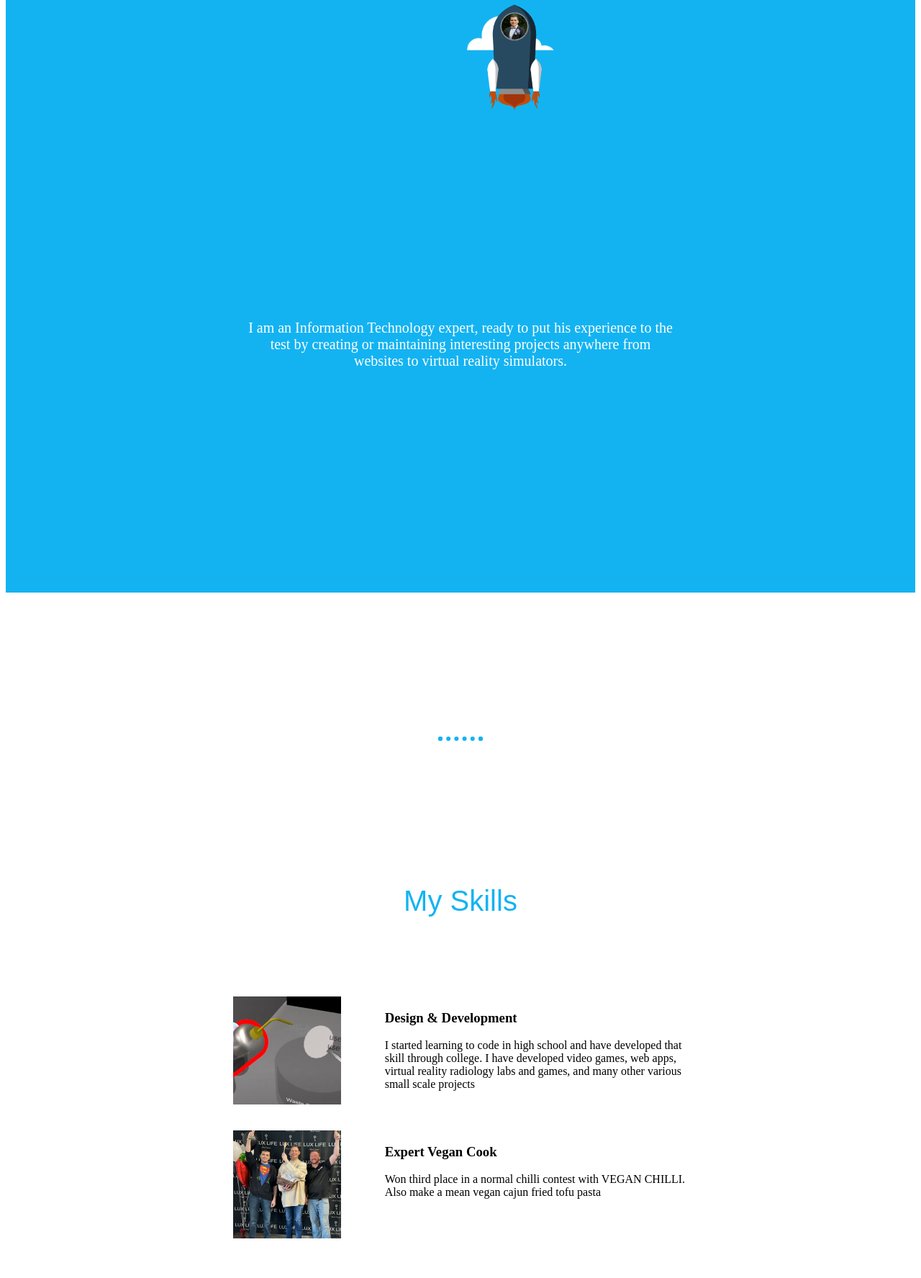
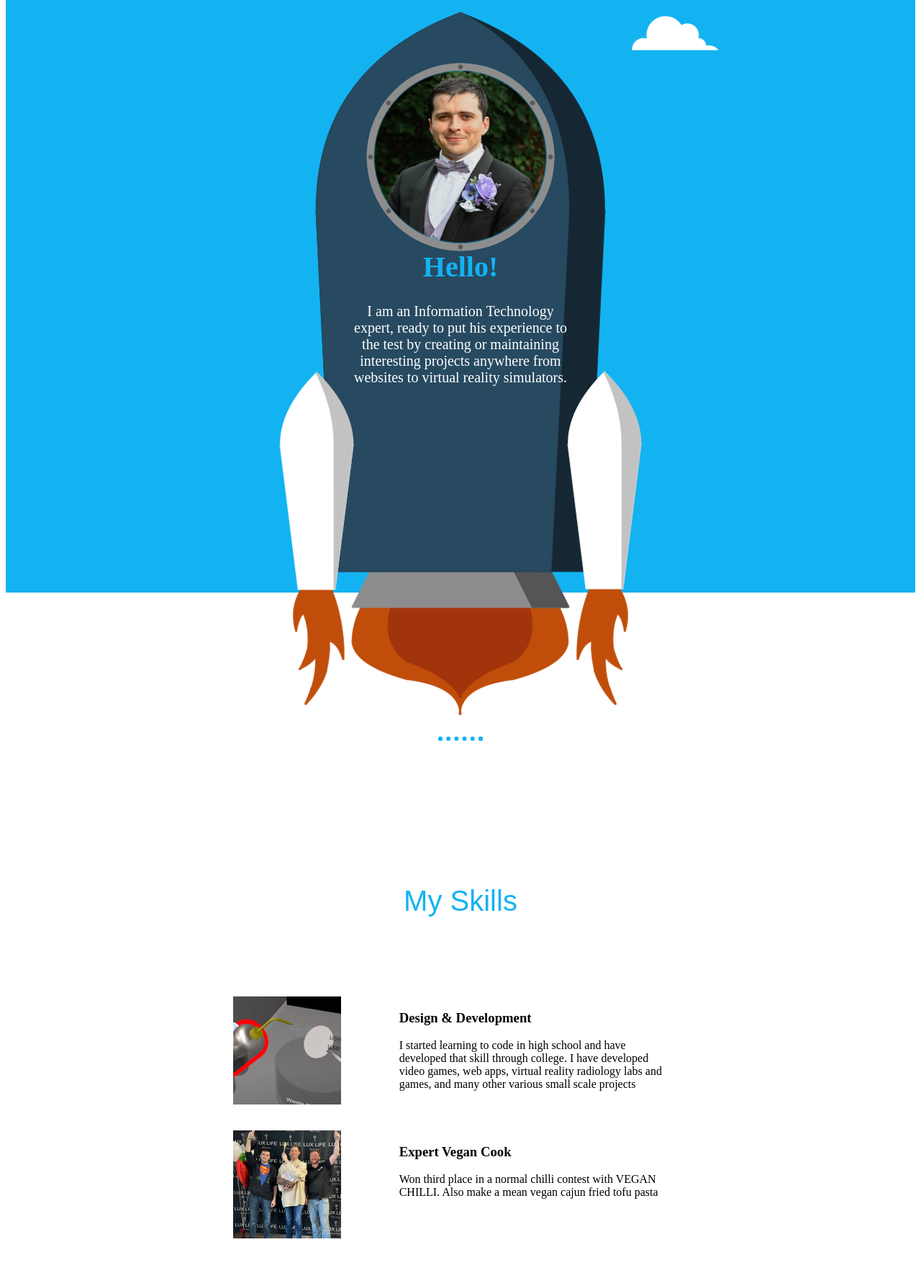
Before and after one commit to samellison170/PersonalWebsite, a plain HTML site: page index.html in a window 1280 px wide. Shown: the part 285-2060 px from the top of the page at 72% size. Drawn offline with Linux system fonts and the light colour scheme.

Commit message:
Add files via upload

```diff
--- a/index.html
+++ b/index.html
@@ -34,9 +34,14 @@
             padding: 10px 20px;
             font-size: 20px;
             text-align: center;
+            width: 10%; /* Adjust this to control the size of the overlay text */
+            min-width: 300px; /* Sets a minimum width for the container */
+            white-space: nowrap; /* Prevents the text from wrapping */
         }
-        .overlay-text > p{
+
+        .overlay-text > p {
             color: white;
+            white-space: normal; /* Allows paragraphs to wrap normally if needed */
         }
         .pro{
             text-decoration: underline;
@@ -46,7 +51,22 @@
             position: absolute;
             width: 150px; /* Adjust this value to the desired size */
         }
-
+        .top-cloud{
+            left: 20%;
+        }
+        .bottom-cloud{
+            right: 20%;
+        }
+        .sam-space-ship{
+            width: 1000px; /* Set a consistent width */
+            height: 1000 px; /* Set a consistent height */
+            top: 70%;
+            left: 50%;
+            transform: translate(-50%, -50%);
+            padding: 10px 20px;
+            font-size: 20px;
+            text-align: center;
+        }
         hr{
             border: dotted #13B3F2 6px;
             border-bottom: none;
@@ -66,6 +86,7 @@
             width: 150px; /* Set a consistent width */
             height: 150px; /* Set a consistent height */
             object-fit: cover; /* Ensure images maintain their aspect ratio */
+            margin-right: 20px; /* Adds space on the right side of the images */
         }
         div.parent{
             display: grid;
@@ -75,6 +96,10 @@
             margin: 100px auto 0 auto;
             text-align: left;
             row-gap: 2rem;
+        }
+        .summary {
+            margin-left: 20px; /* Adds space on the left side of the paragraph */
+            margin-right: 20px; /* Adds space on the right side of the paragraph */
         }
     </style>
 </head>
@@ -100,22 +125,22 @@
             <img class="uniform-img" src="./VR-radiology-screencap.png" alt="VR radiology screencap">
           </div>
           <div class="coding">
-            <h3>Design &amp; Development</h3>
-            <p>I started learning to code in high school and have developed that skill through college. I have developed video games, web apps, virtual reality radiology labs and games, and many other various small scale projects</p>
+            <h3 class="summary">Design &amp; Development</h3>
+            <p class="summary">I started learning to code in high school and have developed that skill through college. I have developed video games, web apps, virtual reality radiology labs and games, and many other various small scale projects</p>
           </div>
           <div class="chillies">
             <img class="chilli-img uniform-img" src="./vegan-champ.jpg" alt="Sam winning 3rd place in a chilli contest">
           </div>
           <div class="hot-wings">
-            <h3>Expert Vegan Cook</h3>
-            <p>Won third place in a normal chilli contest with VEGAN CHILLI. Also make a mean vegan cajun fried tofu pasta</p>
+            <h3 class="summary">Expert Vegan Cook</h3>
+            <p class="summary">Won third place in a normal chilli contest with VEGAN CHILLI. Also make a mean vegan cajun fried tofu pasta</p>
           </div>
         </div>
         <hr>
         <div class="contact-me">
           <h2>Get In Touch</h2>
-          <h3>If you love hot wings as much as I do.</h3>
-          <p class="contact-message">Love hot wings as much as I do? Let's talk about how awesome they are! We can code while we eat hot wings!</p>
+          <h3>If you love vegan food as much as I do.</h3>
+          <p class="contact-message">Need some work done or wanna chat?</p>
           <a class="btn" href="mailto:ilove@hotwings.com">CONTACT ME</a>
         </div>
       </div>
```
